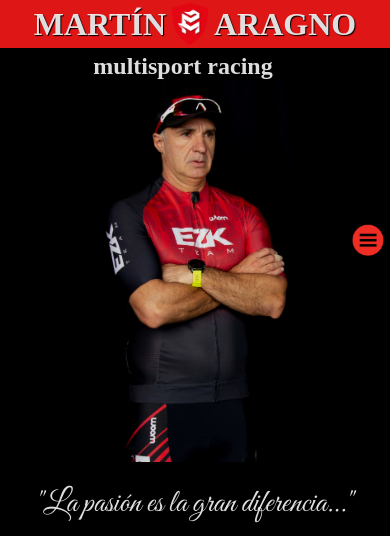
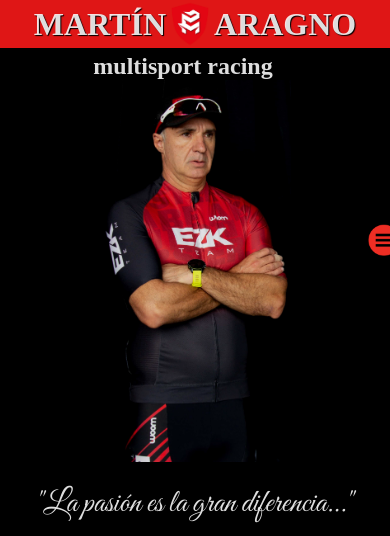
Before and after one commit to marianogrimaldi/martinAragno, a React (Vite) app: page / in a window 390 px wide. Shown: the top 536 px of the page. Built offline with nearby package versions, Linux system fonts and the light colour scheme; a web font is replaced by a local one.

Commit message:
detalles home 3

```diff
--- a/src/Components/Header/Header.scss
+++ b/src/Components/Header/Header.scss
@@ -33,6 +33,7 @@ li:hover {
         li{
             font-weight:normal;
             font-size: .7rem;
+
         }
     }
 }
@@ -52,6 +53,8 @@ li:hover {
         li{
             margin-right: 3rem;
            font-size: 1.4rem;
+           padding-left: 1rem;
+            padding-right: 1rem;
         }
     }
 }
@@ -78,7 +81,7 @@ li:hover {
     width: 2rem;
     position: absolute;
     position: fixed;
-    left: 22rem;
+    left: 23rem;
     top:14rem;
     z-index: 3;
     filter: drop-shadow(2px 2px 2px rgb(0, 0, 0));
@@ -107,7 +110,7 @@ li:hover {
         top:2rem;
         clip-path: polygon(100% 0, 0 0, 0 0, 100% 0);
         transition: clip-path .5s;
-        background-color: rgb(223, 22, 22);
+        background-color: rgb(142, 142, 142);
         width: 100%;
         padding-left: 1rem;
 
```
